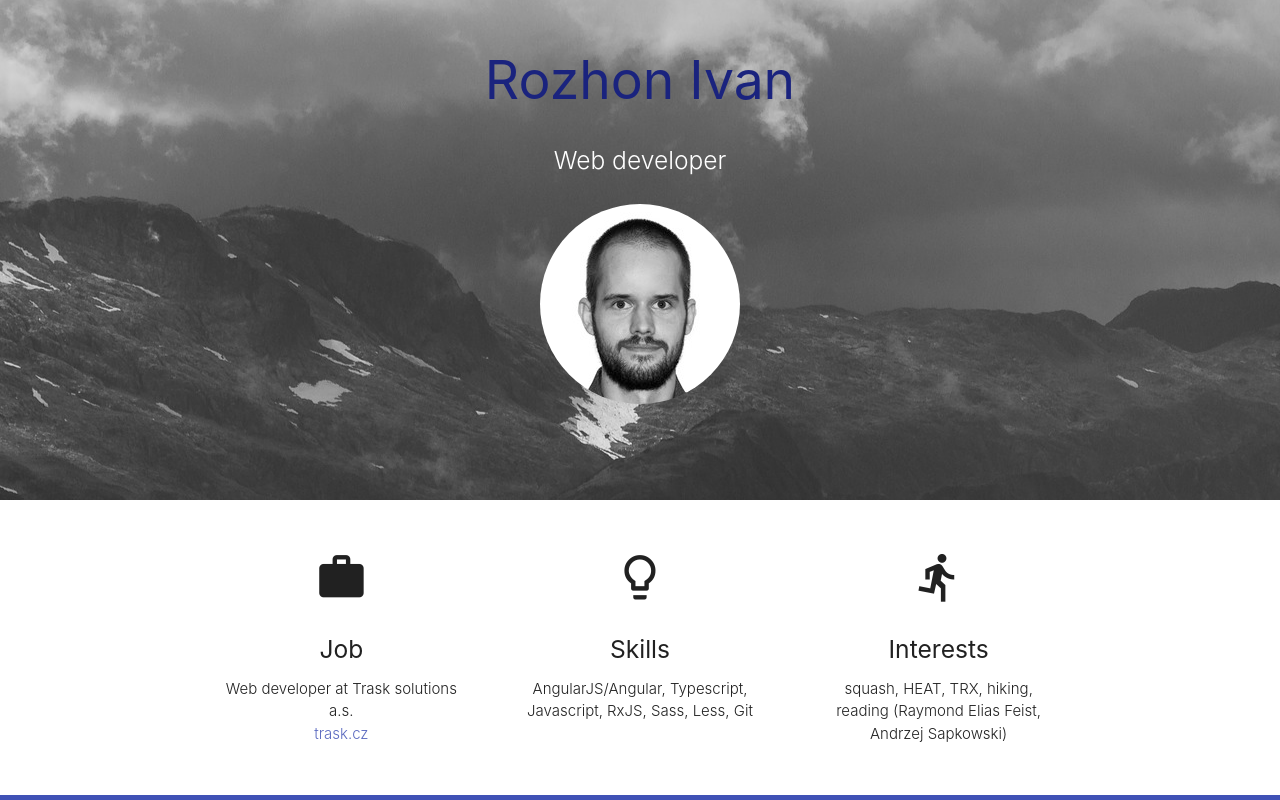
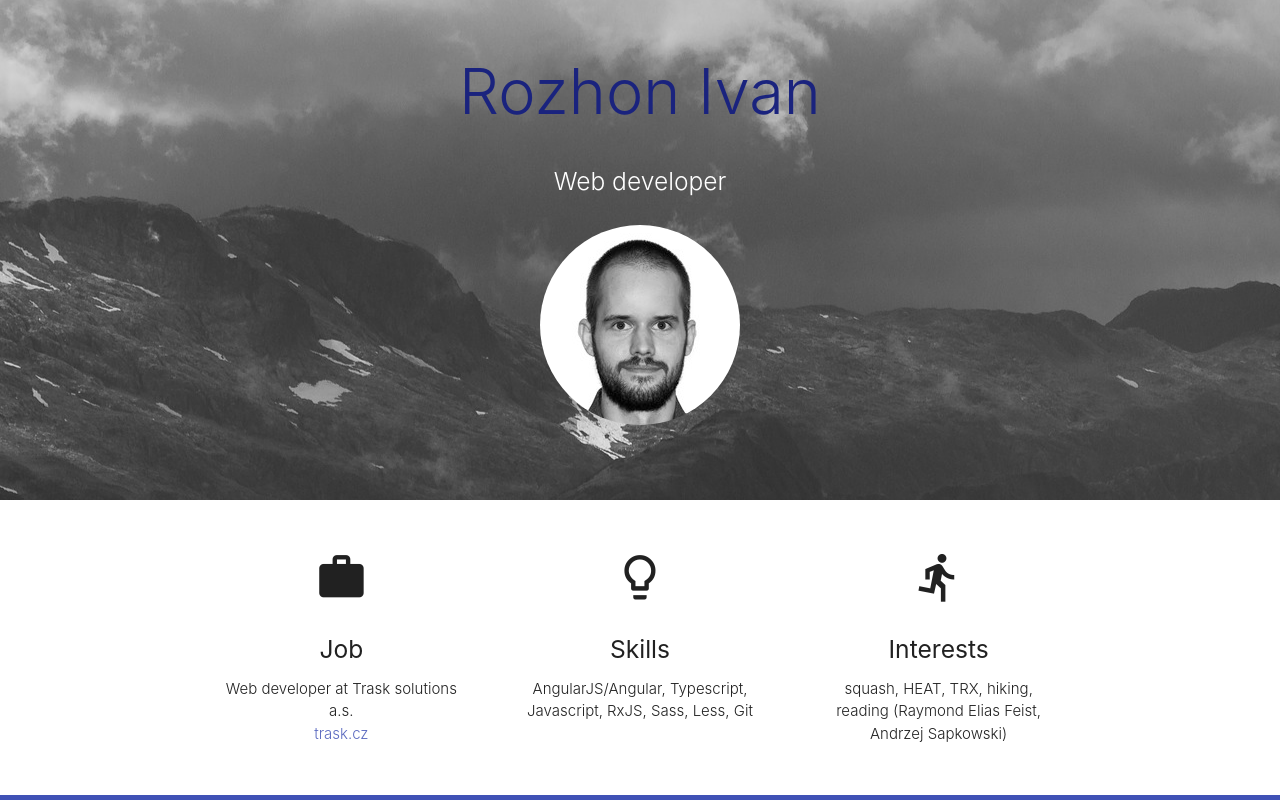
Before and after one commit to ivan-rozhon/ngi, an Angular app: page / in a window 1280 px wide. Shown: the top 800 px of the page. Built offline with nearby package versions, Linux system fonts and the light colour scheme.

Commit message:
add animate.css + animations

```diff
--- a/package.json
+++ b/package.json
@@ -21,6 +21,7 @@
     "@angular/platform-browser": "7.0.0",
     "@angular/platform-browser-dynamic": "7.0.0",
     "@angular/router": "7.0.0",
+    "animate.css": "3.7.0",
     "core-js": "2.5.7",
     "materialize-css": "1.0.0",
     "rxjs": "6.3.3",
--- a/src/app/app.component.html
+++ b/src/app/app.component.html
@@ -3,10 +3,12 @@
 
   <div class="section">
     <div class="container">
-      <h2 class="header center indigo-text text-darken-4">Rozhon Ivan</h2>
-      <div class="row center">
+      <h1 class="header center indigo-text light text-darken-4 animated bounceInLeft">Rozhon Ivan</h1>
+
+      <div class="row center animated bounceInRight">
         <h5 class="header col s12 light white-text">Web developer</h5>
       </div>
+
       <div class="row center">
         <img class="responsive-img circle" [src]="profileImageUrl">
       </div>
@@ -18,7 +20,7 @@
   <div class="container">
     <div class="row">
 
-      <div class="col s12 m4">
+      <div class="col s12 m4 animated fadeIn delay-1s">
         <div class="icon-block">
           <h2 class="center"><i class="material-icons">work</i></h2>
           <h5 class="center">Job</h5>
@@ -29,7 +31,7 @@
         </div>
       </div>
 
-      <div class="col s12 m4">
+      <div class="col s12 m4 animated fadeIn delay-2s">
         <div class="icon-block">
           <h2 class="center"><i class="material-icons">lightbulb_outline</i></h2>
           <h5 class="center">Skills</h5>
@@ -38,7 +40,7 @@
         </div>
       </div>
 
-      <div class="col s12 m4">
+      <div class="col s12 m4 animated fadeIn delay-3s">
         <div class="icon-block">
           <h2 class="center"><i class="material-icons">directions_run</i></h2>
           <h5 class="center">Interests</h5>
@@ -46,6 +48,7 @@
           <p class="light center">squash, HEAT, TRX, hiking, reading (Raymond Elias Feist, Andrzej Sapkowski)</p>
         </div>
       </div>
+
     </div>
   </div>
 </div>
--- a/src/styles.scss
+++ b/src/styles.scss
@@ -1,2 +1,3 @@
 /* You can add global styles to this file, and also import other style files */
 @import '~materialize-css/sass/materialize';
+@import '~animate.css/animate';
```
Also changed, not shown: 1 other file (tests, documents, lock files or other folders).
